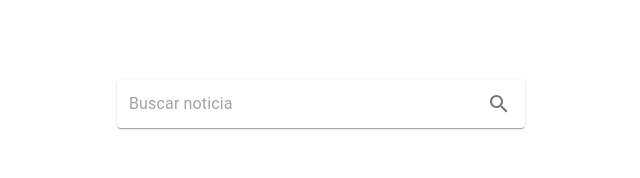
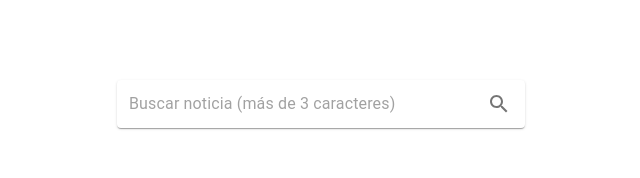
Before and after one commit to ismael29h/react2022integrador, a React (Create React App) app: page / in a window 1280 px wide. Shown: the top 178 px of the page, without its empty margins (247-887 px from the left). Built offline with nearby package versions, Linux system fonts and the light colour scheme.

Commit message:
Requisito: más de tres caracteres necesarios para realizar una búsqueda

```diff
--- a/src/componentes/Buscador/Buscador.jsx
+++ b/src/componentes/Buscador/Buscador.jsx
@@ -14,7 +14,7 @@ const Buscador = ({ onBuscar }) => {
     >
       <InputBase
         sx={{ ml: 1, flex: 1 }}
-        placeholder="Buscar noticia"
+        placeholder="Buscar noticia (más de 3 caracteres)"
         inputProps={{ 'aria-label': 'search google maps' }}
         value={criterioBusqueda}
         onChange={(e) => {
@@ -26,7 +26,9 @@ const Buscador = ({ onBuscar }) => {
         sx={{ p: '10px' }}
         aria-label="search"
         onClick={() => {
-          onBuscar(criterioBusqueda)
+          if (criterioBusqueda.length > 3) {
+            onBuscar(criterioBusqueda)
+          }
         }}
       >
         <SearchIcon />
```
